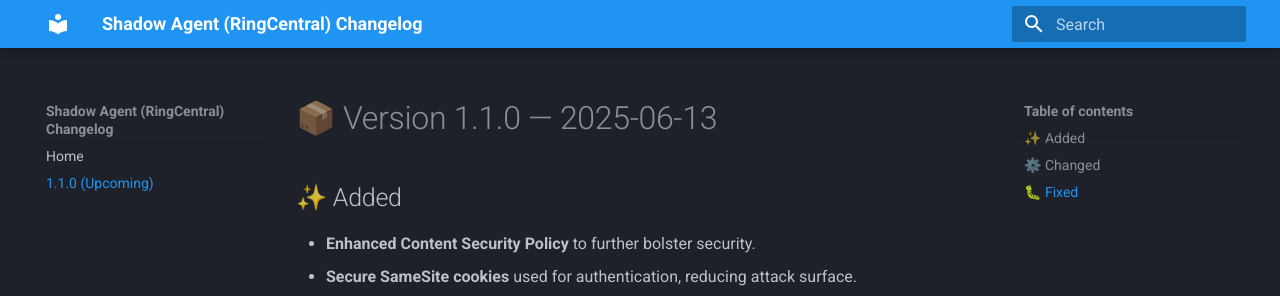
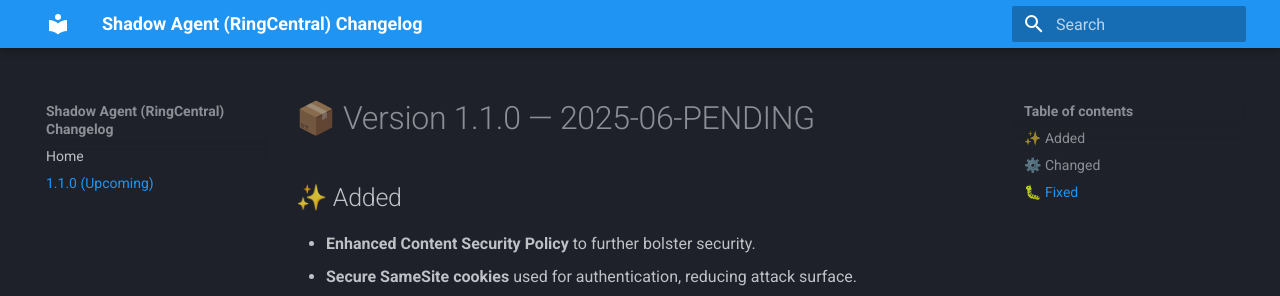
Before and after one commit to RSI-GIT/agent-changelog, an MkDocs documentation site: the page built from docs/1.1.0.md, in a window 1280 px wide and 987 px high. Shown: the top 296 px of the window. Built offline with MkDocs 1.6.1 and Material for MkDocs 9.7.7, drawn with Linux system fonts in a browser that asks for light colours.

Commit message:
Update 1.1.0.md

```diff
--- a/docs/1.1.0.md
+++ b/docs/1.1.0.md
@@ -1,4 +1,4 @@
-# 📦 Version 1.1.0 — 2025-06-13
+# 📦 Version 1.1.0 — 2025-06-PENDING
 
 ## ✨ Added
 - **Enhanced Content Security Policy** to further bolster security.
```
